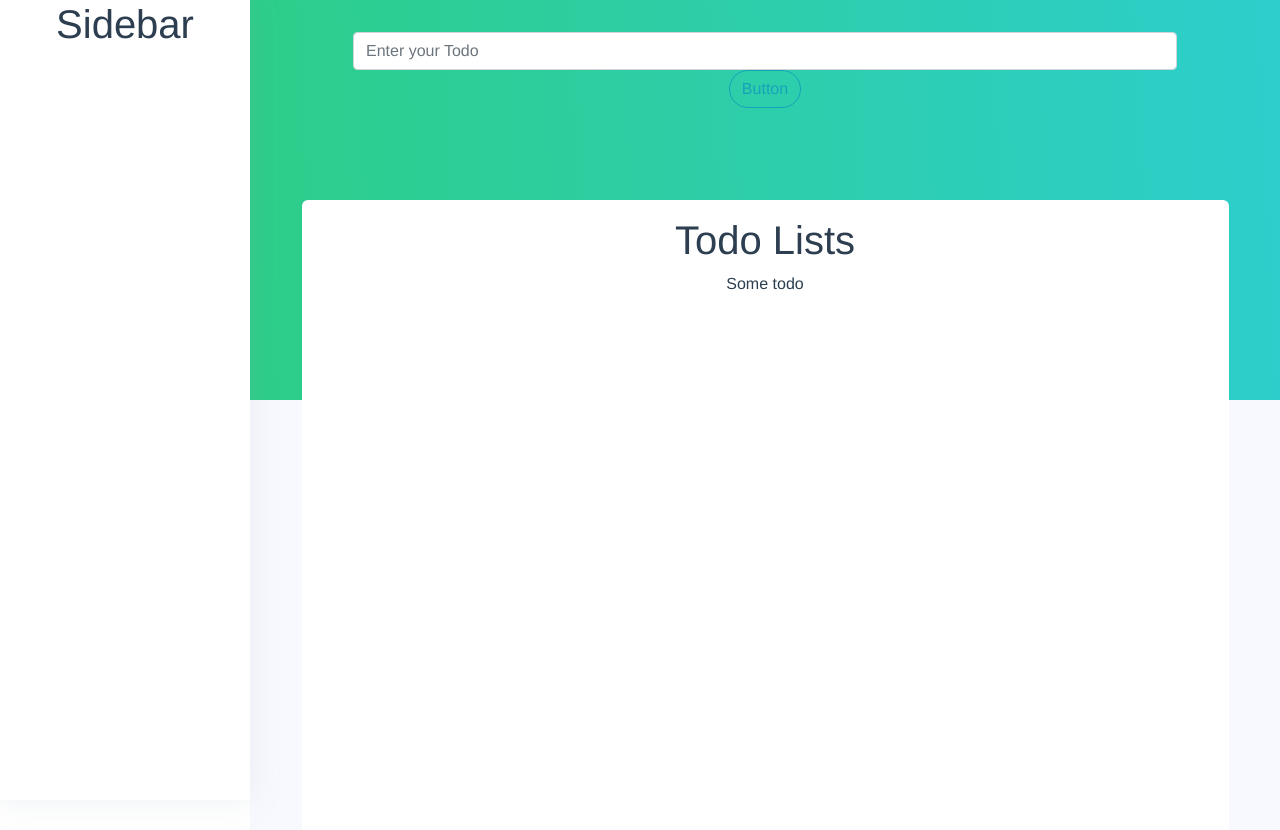
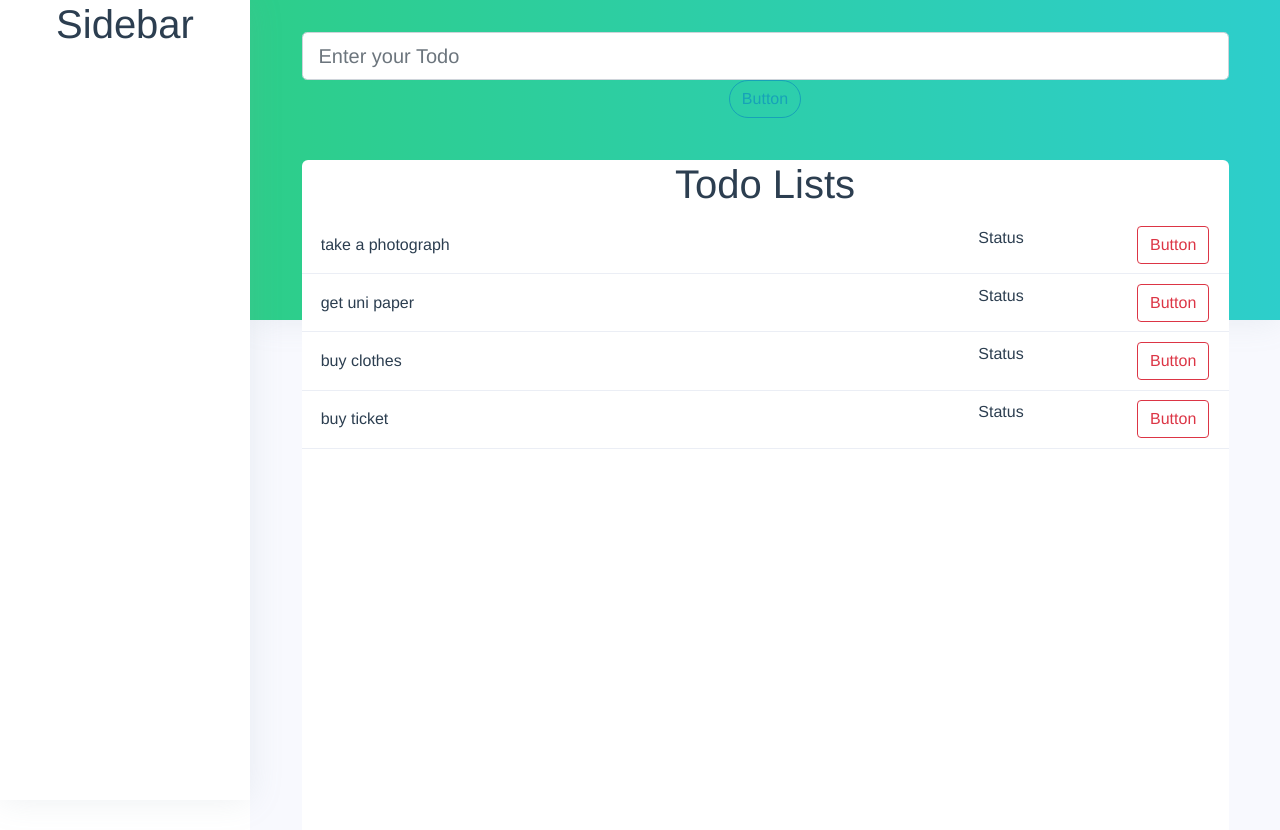
Before and after one commit to hellonathapon/vue-todo-app, a Vue app: page / in a window 1280 px wide. Shown: the top 830 px of the page. Built offline with nearby package versions, Linux system fonts and the light colour scheme.

Commit message:
Add todo to Vuex and display it dynamically

```diff
--- /dev/null
+++ b/src/components/AddTodo.vue
@@ -0,0 +1,39 @@
+<template>
+    <div class="add-todo">
+        <b-form-input v-model="textInput" v-on:keyup.enter="addTodo" placeholder="Enter your Todo" class="form" size="lg"></b-form-input>
+        <b-button pill variant="outline-info" v-on:click="addTodo">Button</b-button>
+    </div>
+</template>
+
+<script>
+export default {
+    name: 'AddTodo',
+    data: () => ({
+        textInput: '',
+    }),
+    methods: {
+        addTodo: function() {
+            const TodoPayload = { text: this.textInput, isDone: false };
+            // dispatch to store
+            return this.$store.dispatch('addTodo', TodoPayload)
+            .then(() => this.textInput = '')
+            .catch(err => console.error(err))
+        }
+    }
+}
+</script>
+
+<style scoped>
+    .add-todo {
+        grid-area: a;
+        grid-row: 1 / 3;
+        background: linear-gradient(87deg,#2dce89,#2dcecc);
+        box-shadow: 0 0 2rem 0 rgba(136,152,170,.15);
+        padding-top: 2rem;
+        min-height: 40vh;
+    }
+    .form {
+        width: 90%;
+        margin: 0 auto;
+    }
+</style>
--- a/src/components/FormAddTodo.vue
+++ /dev/null
@@ -1,25 +0,0 @@
-<template>
-    <div class="add-todo">
-        <b-form-input placeholder="Enter your Todo" class="form"></b-form-input>
-        <b-button pill variant="outline-info">Button</b-button>
-    </div>
-</template>
-
-<script>
-export default {
-    name: 'FormAddTodo',
-}
-</script>
-
-<style scoped>
-    .add-todo {
-        grid-area: a;
-        grid-row: 1 / 3;
-        background: linear-gradient(87deg,#2dce89,#2dcecc);
-        padding-top: 2rem;
-    }
-    .form {
-        width: 80%;
-        margin: 0 auto;
-    }
-</style>
--- a/src/components/HelloWorld.vue
+++ b/src/components/HelloWorld.vue
@@ -1,34 +1,50 @@
 <template>
   <div class="hello">
-    <FormAddTodo/>
+    <AddTodo/>
 
     <div class="todo-list">
       <h1>Todo Lists</h1>
-      <p>Some todo</p>
+      <ul>
+        <li v-for="item in getTodos" :key="item.id">
+          <span>{{ item.text }}</span>
+          <span>Status</span>
+          <b-button variant="outline-danger">Button</b-button>
+        </li>
+      </ul>
     </div>
 
   </div>
 </template>
 
 <script>
-import FormAddTodo from './FormAddTodo.vue'
+import { mapState } from 'vuex'
+import AddTodo from './AddTodo.vue'
 
 export default {
   name: 'HelloWorld',
   components: {
-    FormAddTodo,
+    AddTodo,
   },
   props: {
     msg: String
+  },
+  computed: {
+    ...mapState({
+      getTodos: state => state.todos,
+    })
   }
 }
 </script>
 
 <!-- Add "scoped" attribute to limit CSS to this component only -->
 <style scoped>
+  * {
+    list-style: none;
+    text-decoration: none;
+  }
   .hello {
     grid-area: b;
-    min-height: 300vh;
+    /* min-height: 100vh; */
     background: #f8f9fe;
     display: grid;
     grid-template-rows: repeat(12, 1fr);
@@ -42,6 +58,30 @@ export default {
     width: 90%;
     margin: 0 auto;
     border-radius: .375rem;
-    padding: 1rem .8rem;
+  }
+  li {
+    display: flex;
+    padding: .6rem 1.2rem;
+    cursor: pointer;
+    border-bottom: 1px solid #ebeef5;
+  }
+  li:hover {
+    background: #F5F7FA;
+  }
+  li span {
+    text-align: center;
+  }
+  li span:nth-child(1) {
+    flex: 2;
+    display: flex;
+    align-items: center;
+    justify-content: flex-start;
+  }
+  li span:nth-child(2) {
+    flex: 1;
+  }
+  li span:nth-child(3) {
+    flex: 0.5;
+    background: pink;
   }
 </style>
--- a/src/store/index.js
+++ b/src/store/index.js
@@ -5,11 +5,24 @@ Vue.use(Vuex)
 
 export default new Vuex.Store({
   state: {
+    todos: [
+      { id: 0, text: 'take a photograph', isDone: false },
+      { id: 1, text: 'get uni paper', isDone: false },
+      { id: 2, text: 'buy clothes', isDone: false },
+      { id: 3, text: 'buy ticket', isDone: false },
+    ],
   },
   mutations: {
+    ADD_TODO: (state, payload) => {
+      // increment id from existing todo length
+      let generateId = state.todos.length;
+      const todo = {...payload, id: generateId}
+      state.todos = [...state.todos, todo];
+    },
   },
   actions: {
+    addTodo: (context, payload) => {
+      context.commit('ADD_TODO', payload)
+    }
   },
-  modules: {
-  }
 })
```
